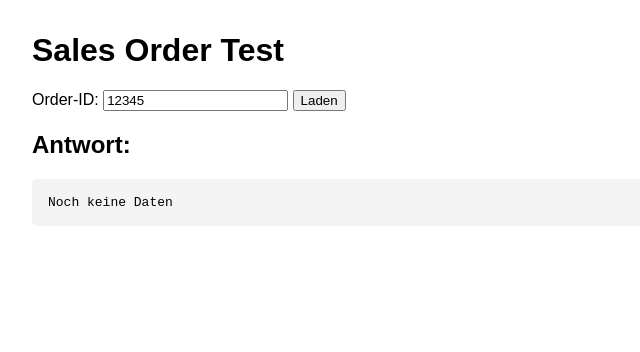
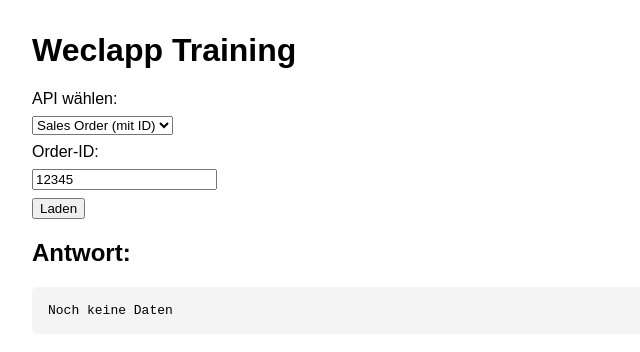
Before and after one commit to NEXGENsmartinstore/weclapp-proxy, a plain HTML site: page public/training.html in a window 1280 px wide. Shown: the whole page, without its empty margins (0-640 px from the left). Drawn offline with Linux system fonts and the light colour scheme.

Commit message:
training.html aktualisieren

```diff
--- a/public/training.html
+++ b/public/training.html
@@ -6,22 +6,47 @@
   <style>
     body { font-family: sans-serif; margin: 2rem; }
     pre { background: #f4f4f4; padding: 1rem; border-radius: 5px; }
+    label, select, input, button { margin: 0.5rem 0; display: block; }
   </style>
 </head>
 <body>
-  <h1>Sales Order Test</h1>
-  <label for="orderId">Order-ID:</label>
-  <input id="orderId" type="text" value="12345">
-  <button onclick="loadOrder()">Laden</button>
+  <h1>Weclapp Training</h1>
+
+  <label for="endpoint">API wählen:</label>
+  <select id="endpoint" onchange="toggleInput()">
+    <option value="order">Sales Order (mit ID)</option>
+    <option value="customer">Customer (Liste)</option>
+  </select>
+
+  <div id="orderInput">
+    <label for="orderId">Order-ID:</label>
+    <input id="orderId" type="text" value="12345">
+  </div>
+
+  <button onclick="loadData()">Laden</button>
 
   <h2>Antwort:</h2>
   <pre id="result">Noch keine Daten</pre>
 
   <script>
-    async function loadOrder() {
-      const id = document.getElementById("orderId").value;
+    function toggleInput() {
+      const endpoint = document.getElementById("endpoint").value;
+      document.getElementById("orderInput").style.display = endpoint === "order" ? "block" : "none";
+    }
+
+    async function loadData() {
+      const endpoint = document.getElementById("endpoint").value;
+      let url;
+
+      if (endpoint === "order") {
+        const id = document.getElementById("orderId").value;
+        url = `/api/${id}`;
+      } else if (endpoint === "customer") {
+        url = `/api/customer`;
+      }
+
       try {
-        const resp = await fetch(`/api/${id}`);
+        const resp = await fetch(url);
         if (!resp.ok) {
           throw new Error("HTTP " + resp.status);
         }
@@ -32,6 +57,9 @@
         console.error("API-Fehler:", err);
       }
     }
+
+    // Initial
+    toggleInput();
   </script>
 </body>
 </html>
```
